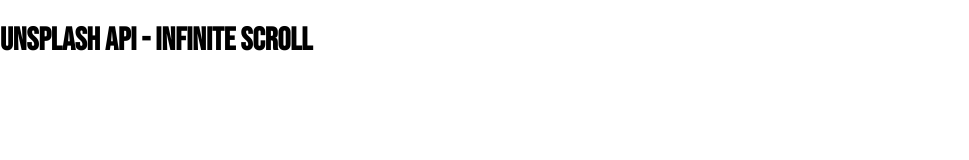
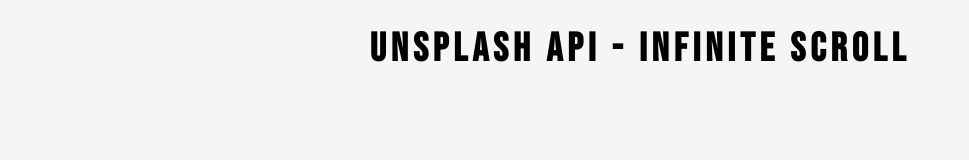
Before and after one commit to Bokosyk/infinity-scroll, a plain HTML site: page index.html in a window 1280 px wide. Shown: the whole page, without its empty margins (0-969 px from the left). Drawn offline with Linux system fonts and the light colour scheme.

Commit message:
Styled h1

```diff
--- a/style.css
+++ b/style.css
@@ -8,5 +8,14 @@
 body {
     margin: 0;
     font-family: Bebas Neue, sans-serif;
+    background: whitesmoke;
 
 }
+
+h1 {
+    text-align: center;
+    margin-top: 25px;
+    margin-bottom: 15px;
+    font-size: 40px;
+    letter-spacing: 5px;
+}
```
